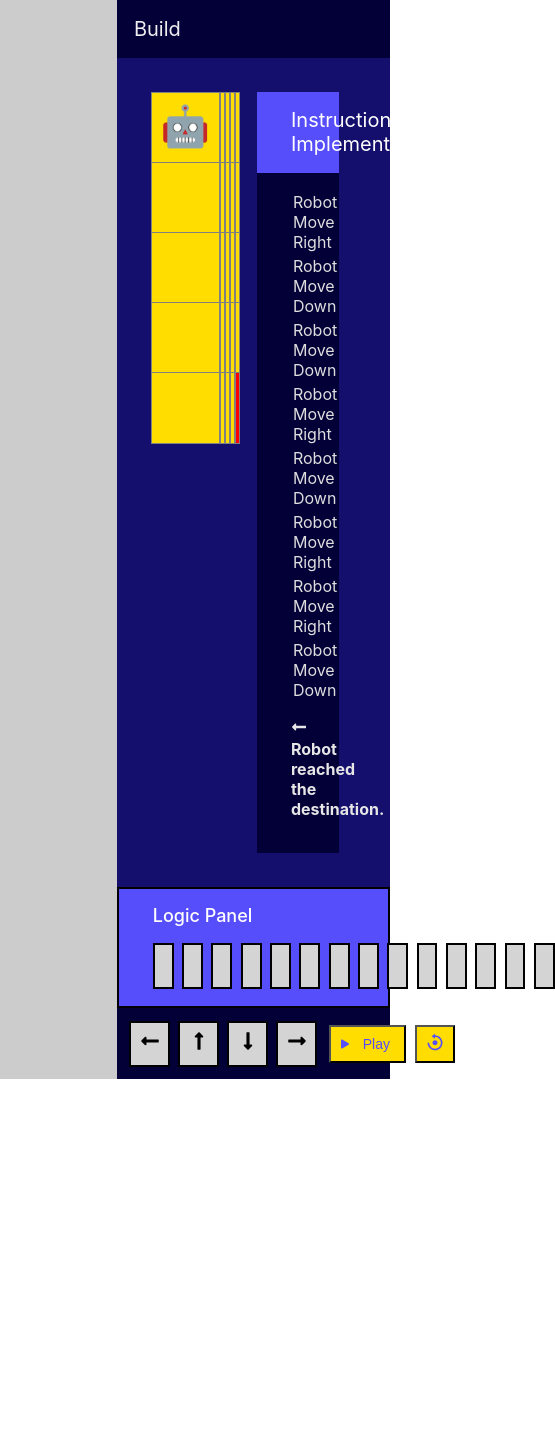
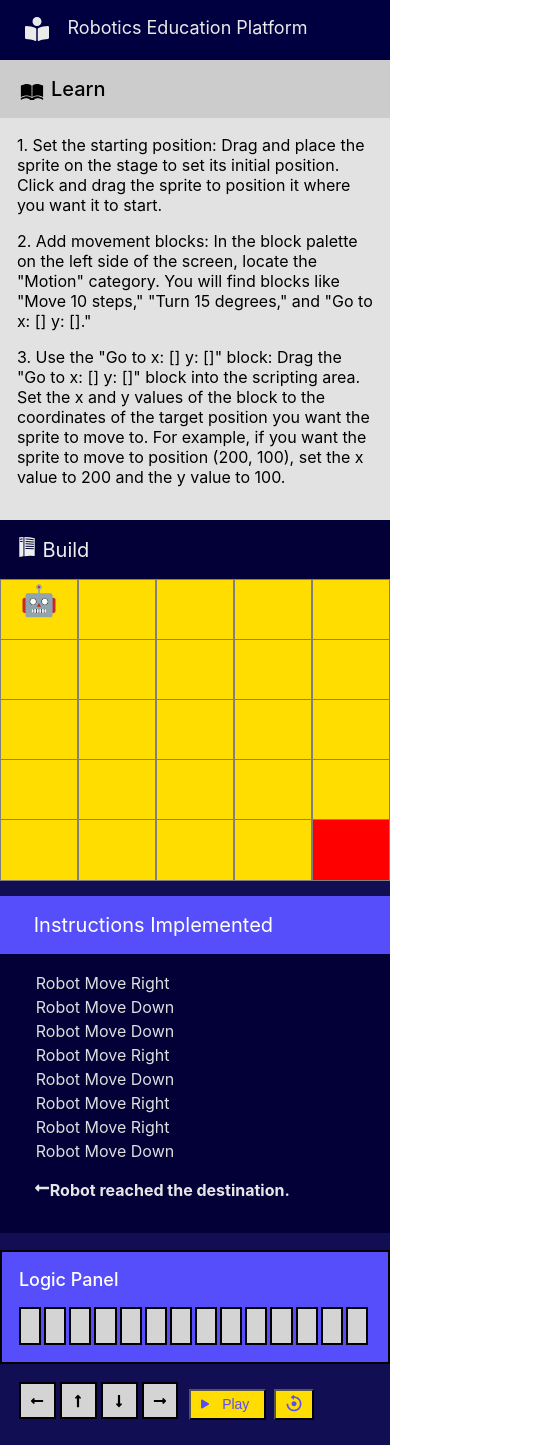
Before and after one commit to Prayansh8/learn_robotics, a React (Create React App) app: page / in a window 390 px wide. Shown: the whole page, 555 px wide, since content can reach past the window. Before the commit the page ends 1079 px from the top, so only its background shows below. Built offline with nearby package versions, Linux system fonts and the light colour scheme.

Commit message:
fourth commit

```diff
--- a/src/components/Dev.js
+++ b/src/components/Dev.js
@@ -9,6 +9,9 @@ import {
 } from "react-icons/fa";
 import { BsFillPlayFill } from "react-icons/bs";
 import { BiReset } from "react-icons/bi";
+import { SiReadthedocs } from "react-icons/si";
+import Navbar from "./Navbar";
+import Learn from "./Learn";
 
 const GridBoxes = () => {
   const gridSize = 5; // Number of rows and columns
@@ -96,7 +99,9 @@ const GridBoxes = () => {
       row === robotPosition.row && col === robotPosition.col ? (
         <Robot />
       ) : row === gridSize - 1 && col === gridSize - 1 ? (
-        <div style={{backgroundColor:"red", width:"100%", height:"100%"}}></div>
+        <div
+          style={{ backgroundColor: "red", width: "100%", height: "100%" }}
+        ></div>
       ) : null;
     const boxClass = boxContent ? "box with-content" : "box";
     boxes.push(
@@ -133,12 +138,15 @@ const GridBoxes = () => {
 
   return (
     <div>
+      <Navbar />
       <div className="maincontainer">
-        <div className="rightbox"></div>
+        <div className="rightbox">
+          <Learn />
+        </div>
 
         <div className="leftbox">
           <div className="buildtext">
-            <p>Build</p>
+          <p><SiReadthedocs /> Build</p>
           </div>
           <div className="buildcontainer">
             <div className="grid-container">{boxes}</div>
--- a/src/components/GridBoxes.css
+++ b/src/components/GridBoxes.css
@@ -8,12 +8,12 @@
 
 .rightbox {
   width: 30%;
-  background-color: #ccc;
+  background-color: #e2e2e2;
 }
 
 .leftbox {
   width: 70%;
-  background-color: rgb(0, 0, 60);
+  background-color: rgb(1, 1, 26);
 }
 
 .grid-container {
@@ -25,7 +25,7 @@
 }
 
 .buildcontainer {
-  background-color: #140f6d;
+  background-color: #110e54;
   padding: 4vh;
   display: flex;
 }
@@ -144,8 +144,8 @@
 .logic-panel {
   display: flex;
   margin: 0;
-  background-color: #030038;
-  padding: 1vh;
+  background-color: #110e54;
+  padding: 2vh;
 }
 
 .arrow-button {
@@ -202,3 +202,84 @@
   padding: 0;
   font-size: 20px;
 }
+
+/* Media query for mobile devices */
+@media only screen and (max-width: 767px) {
+  .container {
+    width: 100%; /* Adjust the width to fit the screen */
+  }
+
+  .rightbox {
+    width: 100%; /* Make the rightbox full-width for mobile */
+    padding: 0 0 2vh 0;
+  }
+
+  .leftbox {
+    width: 100%; /* Make the leftbox full-width for mobile */
+  }
+
+  .grid-container {
+    grid-template-columns: repeat(5, 0.4fr); /* 5 columns */
+    grid-template-rows: repeat(5, 0.4fr); /* 5 rows */
+    width: 300px; /* Adjust the width to fit the grid nicely */
+    height: 300px;
+  }
+
+  .grid-container,
+  .buildcontainer {
+    padding: 0vh;
+    width: 100%; /* Make the grid-container and buildcontainer full-width for mobile */
+  }
+
+  .instruction {
+    width: 100%; /* Make the instruction box full-width for mobile */
+    margin: 2vh 0; /* Adjust the margin for mobile */
+  }
+
+  .buildcontainer {
+    flex-direction: column; /* Stack the buildcontainer content vertically for mobile */
+  }
+  .maincontainer {
+    display: block;
+  }
+  .robot {
+    font-size: 30px;
+    padding: 2px;
+  }
+
+  .drop-zone {
+    width: 3vh;
+    height: 4vh;
+    margin: 0vh 3px 0 0;
+    padding: 0;
+  }
+
+  .logicpanel {
+    padding: 1vh 2vh;
+  }
+  .arrow-button svg {
+    font-size: 14px;
+  }
+
+  .arrow-button {
+    margin: 2px;
+    width: 2vh;
+    height: 2vh;
+    padding: 8px;
+  }
+}
+
+/* Media query for tablet devices */
+@media only screen and (min-width: 768px) and (max-width: 1023px) {
+  .container {
+    width: 90%; /* Adjust the width to fit the screen */
+  }
+
+  .rightbox {
+    width: 40%; /* Adjust the width for tablets */
+  }
+
+  .leftbox {
+    width: 60%; /* Adjust the width for tablets */
+  }
+}
--- /dev/null
+++ b/src/components/Learn.js
@@ -0,0 +1,36 @@
+import React from "react";
+import { GiOpenBook } from "react-icons/gi";
+
+const Learn = () => {
+  return (
+    <div>
+      <div className="learntext">
+        <div className="leransvg">
+          <GiOpenBook />
+        </div>
+        <p>Learn</p>
+      </div>
+      <div className="learnpera">
+        <p>
+          1. Set the starting position: Drag and place the sprite on the stage
+          to set its initial position. Click and drag the sprite to position it
+          where you want it to start.
+        </p>
+        <p>
+          2. Add movement blocks: In the block palette on the left side of the
+          screen, locate the "Motion" category. You will find blocks like "Move
+          10 steps," "Turn 15 degrees," and "Go to x: [] y: []."{" "}
+        </p>
+        <p>
+          3. Use the "Go to x: [] y: []" block: Drag the "Go to x: [] y: []"
+          block into the scripting area. Set the x and y values of the block to
+          the coordinates of the target position you want the sprite to move to.
+          For example, if you want the sprite to move to position (200, 100),
+          set the x value to 200 and the y value to 100.
+        </p>
+      </div>
+    </div>
+  );
+};
+
+export default Learn;
--- /dev/null
+++ b/src/components/Navbar.js
@@ -0,0 +1,15 @@
+import React from "react";
+import "./navbar.css";
+import { FaBookReader } from "react-icons/fa";
+
+const Navbar = () => {
+  return (
+    <div className="navbar">
+      <div className="navicon">
+        <FaBookReader /> <div>Robotics Education Platform</div>
+      </div>
+    </div>
+  );
+};
+
+export default Navbar;
--- /dev/null
+++ b/src/components/navbar.css
@@ -0,0 +1,87 @@
+.navbar {
+  background-color: rgb(0, 0, 64);
+  color: rgb(234, 234, 234);
+  height: 70px;
+}
+
+.learntext {
+  background-color: #ccc;
+  padding: 2vh;
+}
+.learntext p {
+  font-size: 24px;
+  margin: 0;
+  padding: 0 0 0 38px;
+  font-weight: 500;
+}
+.leransvg svg {
+  position: absolute;
+  font-size: 24px;
+  margin: 6px;
+}
+
+.learnpera {
+  margin: 4vh;
+}
+
+.navicon svg {
+  font-size: 30px;
+  margin: 2vh 4vh;
+  position: absolute;
+}
+.navicon div {
+  padding: 2vh 9vh;
+  font-size: 22px;
+}
+
+
+/* Media query for mobile devices */
+@media only screen and (max-width: 767px) {
+  .navbar {
+    height: 60px; /* Adjust the height for mobile */
+  }
+
+  .learntext p {
+    font-size: 20px; /* Decrease the font size for mobile */
+    padding: 0 0 0 34px; /* Adjust the padding for mobile */
+  }
+
+  .navicon svg {
+    font-size: 24px; /* Decrease the font size for mobile */
+    margin: 2vh 3vh; /* Adjust the margins for mobile */
+  }
+
+  .navicon div {
+    padding: 2vh 0 0 8vh;
+    font-size: 18px;
+  }
+
+.learnpera {
+  margin: 2vh;
+}
+.leransvg svg {
+  margin: 3px;
+}
+}
+
+/* Media query for tablet devices */
+@media only screen and (min-width: 768px) and (max-width: 1023px) {
+  .navbar {
+    height: 65px; /* Adjust the height for tablets */
+  }
+
+  .learntext p {
+    font-size: 20px; /* Adjust the font size for tablets */
+    padding: 0 0 0 32px; /* Adjust the padding for tablets */
+  }
+
+  .navicon svg {
+    font-size: 26px; /* Adjust the font size for tablets */
+    margin: 2vh 3.5vh; /* Adjust the margins for tablets */
+  }
+
+  .navicon div {
+    padding: 2vh 7vh; /* Adjust the padding for tablets */
+    font-size: 20px; /* Adjust the font size for tablets */
+  }
+}
```
Also changed, not shown: src/components/Grid.js (+13 -3 lines).
